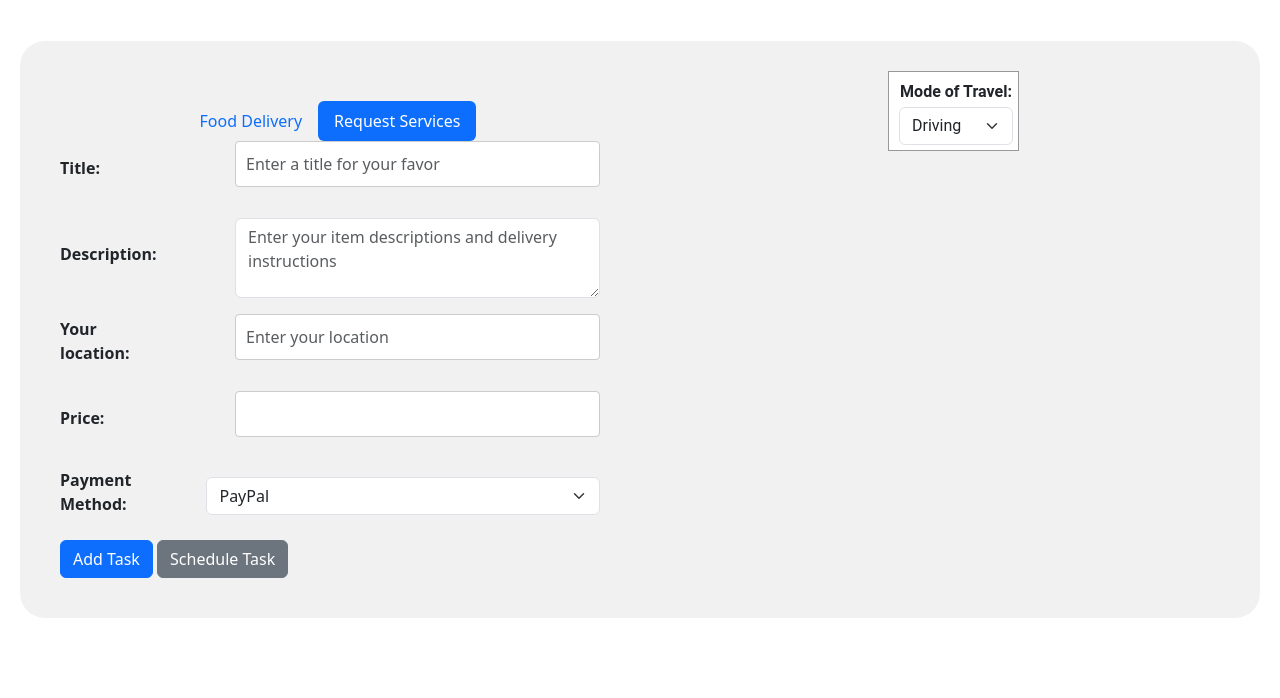
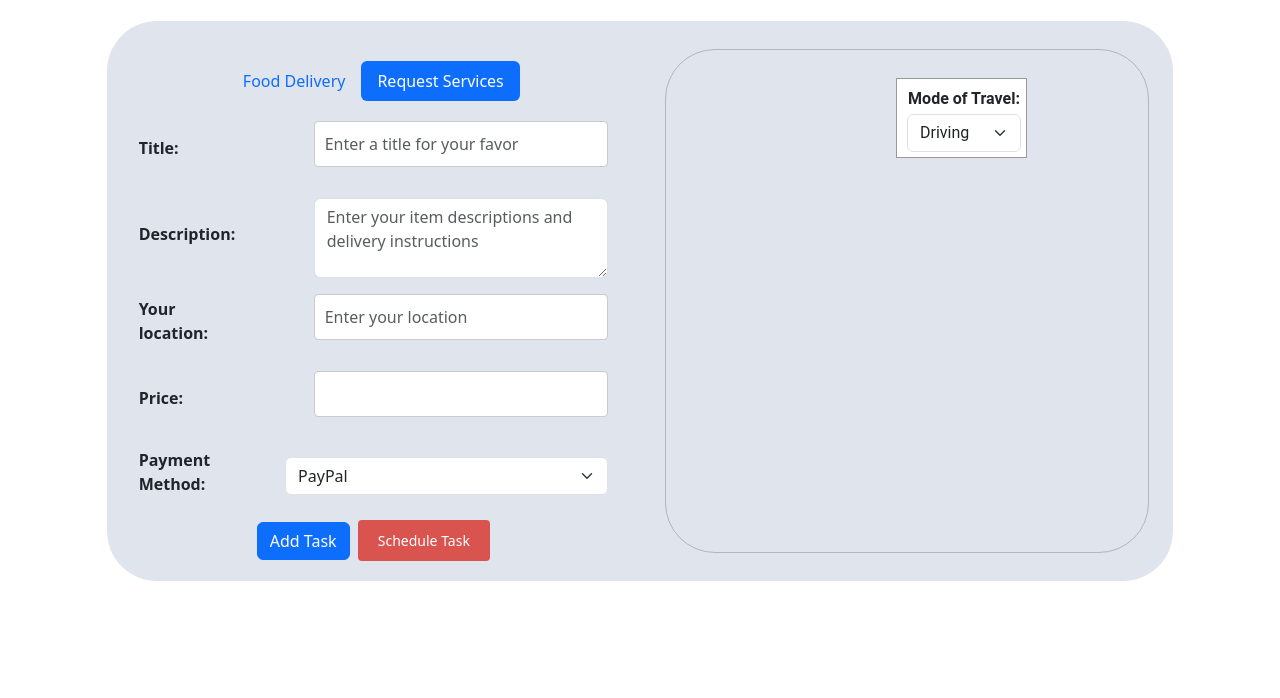
Before and after one commit to Jared-Watson1/CS370, a website: page frontend/templates/services.html in a window 1280 px wide. Shown: the part 102-800 px from the top of the page. Drawn offline with nearby package versions, Linux system fonts and the light colour scheme; no server answers.

Commit message:
improved ui

```diff
--- a/frontend/templates/services.html
+++ b/frontend/templates/services.html
@@ -32,10 +32,11 @@
       </div>
 <div class="nav-container">
     <ul class="nav">
-          <li class="nav-item" id="my-nav">
-            <a class="nav-link" href="profile.html">My Profile</a>
-        </li>
+    <a href="profile.html" class="profile-icon-link">
+    <i class="fas fa-user-circle fa-2x"></i>
+    </a>
     </ul>
+
         <div class="nav-container1">
           <ul class="nav nav-pills nav-fill">
               <li class="nav-item" id="my-nav">
@@ -52,14 +53,18 @@
     <!-- Include the content of the Get A Favor section here -->
     <!-- This should include everything from the GetAFavor div -->
     <div id="GetAFavor">
-      <div class="angled-container d-flex">
-        <div class="left padded form-section" style="flex: 1">
-          <div style="height: 100%">
-            <form
-              id="getTaskForm"
-              onsubmit="event.preventDefault(); addTask('GetAFavor');"
-            >
-            <div class="centered-nav-container">
+      <div class="container-fluid">
+          <div class="row">
+            <!-- Full-height column on the left -->
+            <div class="col-lg-1 full-height-column">
+              <!-- left col -->
+
+
+            </div>
+          <!-- <div class="left padded form-section" style="flex: 1"> -->
+            <div class="col-lg-5 d-flex bg-light-blue" style=" border-top-left-radius: 50px; border-bottom-left-radius: 50px;">
+              <form id="getTaskForm" class="w-100" onsubmit="event.preventDefault(); addTask('GetAFavor');">
+                <div class="centered-nav-container" style="padding-bottom: 20px;">
                   <div class="nav-container2">
                     <ul class="nav nav-pills nav-fill">
                         <li class="nav-item" id="my-nav">
@@ -94,6 +99,8 @@
                   ></textarea>
                 </div>
 
+
+
                 <div class="mb-3">
                   <label for="getUserLocation" class="form-label"
                     >Your location:</label
@@ -119,9 +126,7 @@
                 </div>
 
                 <div class="mb-3">
-                <label for="getTaskPaymentMethod" class="form-label"
-                  >Payment Method:</label
-                >
+                  <label for="getTaskPaymentMethod" class="form-label">Payment Method:</label>
                   <select class="form-select" id="getTaskPaymentMethod" required>
                     <option value="PayPal">PayPal</option>
                     <option value="Venmo">Venmo</option>
@@ -129,21 +134,31 @@
                   </select>
                 </div>
 
-
-              <button
-                type="submit"
-                class="btn btn-primary"
-              >
-                Add Task
-              </button>
-              <button type="submit" class="btn btn-secondary">
-                Schedule Task
-              </button>
+                <div class="text-center">
+                  <button type="submit" class="btn btn-primary me-1">Add Task</button>
+                  <button type="button" class="btn btn-secondary btn-sm" onclick="toggleScheduleDropdown()">Schedule Task</button>
+                </div>
+<!-- Schedule Dropdown (Initially Hidden) -->
+<div id="scheduleDropdown" style="display: none;">
+    <div class="mb-3">
+        <label for="scheduleTime" class="form-label">Select Time:</label>
+        <input type="time" class="form-control" id="scheduleTime" required>
+    </div>
+    <button type="submit" class="btn btn-primary btn">Confirm Schedule</button>
+</div>
 </form>
 </div>
-        </div>
-        <div class="right padded map-section" style="flex: 1">
-          <div id="floating-panel">
+<!-- Add JavaScript to Toggle the Dropdown -->
+<script>
+    function toggleScheduleDropdown() {
+        var dropdown = document.getElementById("scheduleDropdown");
+        dropdown.style.display = dropdown.style.display === "none" ? "block" : "none";
+    }
+</script>
+        <!-- <div class="right padded map-section" style="flex: 1"> -->
+          <div class="col-lg-5 bg-light-blue d-flex justify-content-center align-items-center"
+          style="border-top-right-radius: 50px; border-bottom-right-radius: 50px;">
+          <div id="floating-panel" class="transport-options">
             <b>Mode of Travel:</b>
             <select id="mode" class="form-select">
               <option value="DRIVING">Driving</option>
@@ -152,7 +167,7 @@
               <option value="TRANSIT">Transit</option>
             </select>
           </div>
-          <div id="map" style="height: 100%; width: 100%"></div>
+          <div id="map" style="height: 90%; width: 95%; border-radius: 50px; border: 1px solid #b4b5b8"></div>
         </div>
       </div>
     </div>
```
Also changed, not shown: frontend/templates/post_favor.html (+12 -1 lines). Lines whose indentation alone changed are shown as unchanged.
